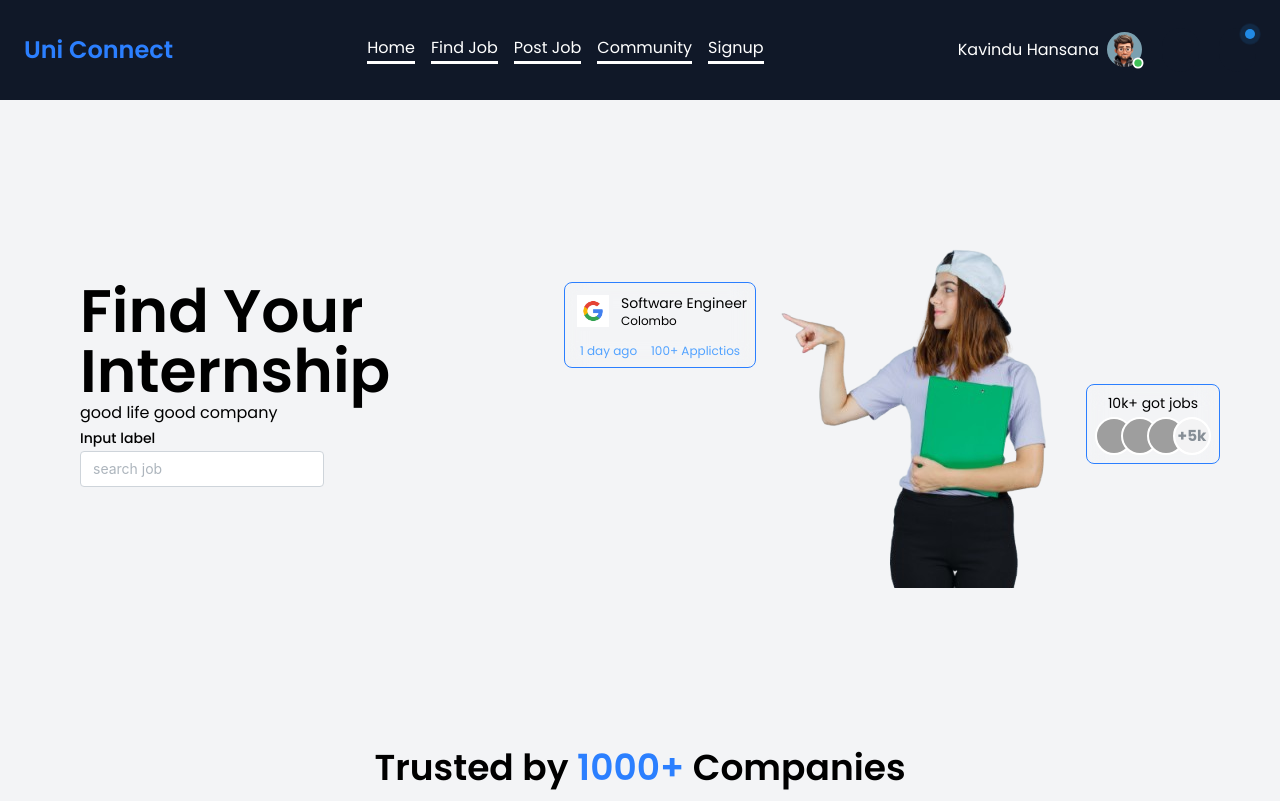
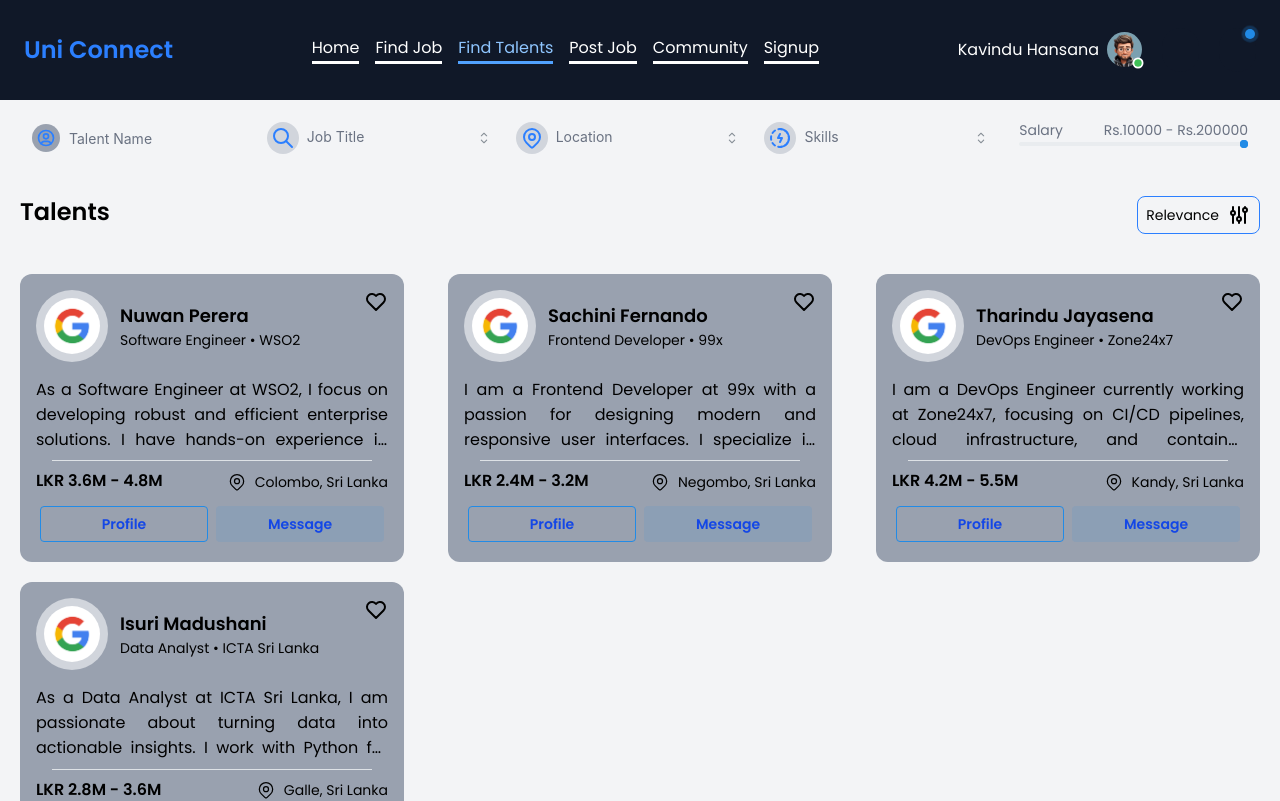
Before and after one commit to kavinduhcolombage/UniConnect_Frontend, a React (Vite) app: page /find-talents in a window 1280 px wide. Shown: the top 801 px of the page. Built offline with nearby package versions, Linux system fonts and the light colour scheme; grey boxes are pictures that could not be loaded; some icons are missing.

Commit message:
add FindTalentsPage, and implement SearchBar and talent Card

```diff
--- a/src/App.tsx
+++ b/src/App.tsx
@@ -5,12 +5,13 @@ import '@mantine/notifications/styles.css';
 import { BrowserRouter, Route, Routes } from 'react-router-dom';
 import { Suspense, lazy } from 'react';
 import { Notifications } from '@mantine/notifications';
+import FindTalentsPage from './pages/FIndTalentsPage';
 // import HomePage from './pages/HomePage';
 // import FindJob from './pages/FindJob';
 // import SignUpPage from './pages/SignUpPage';
 
 const HomePage = lazy(() => import('./pages/HomePage'));
-const FindJob = lazy(() => import('./pages/FindJob'));
+const FindJobPage = lazy(() => import('./pages/FindJobPage'));
 const SignUpPage = lazy(() => import('./pages/SignUpPage'));
 
 
@@ -39,7 +40,8 @@ function App() {
       <BrowserRouter>
       <Suspense fallback={<div>Loading...</div>}>
           <Routes>
-            <Route path="/find-job" element={<FindJob />} />
+            <Route path="/find-job" element={<FindJobPage />} />
+            <Route path="/find-talents" element={<FindTalentsPage />} />
             <Route path="/signup" element={<SignUpPage />} />
             <Route path="/login" element={<SignUpPage />} />
             <Route path="*" element={<HomePage />} />
--- /dev/null
+++ b/src/Data/TalentData.tsx
@@ -0,0 +1,53 @@
+import { IconMapPin, IconRecharging, IconSearch } from "@tabler/icons-react";
+
+const searchFields = [
+    { title: 'Job Title', icon: IconSearch, options: ['Designer', 'Developer', 'Product Manager', 'Marketing Specialist', 'Data Analyst', 'Sales Executive', 'Content Writer', 'Customer Support'] },
+    { title: 'Location', icon: IconMapPin, options: ['Delhi', 'New York', 'San Francisco', 'London', 'Berlin', 'Tokyo', 'Sydney', 'Toronto'] },
+    { title: 'Skills', icon: IconRecharging, options: ['HTML', 'CSS', 'JavaScript', 'React', 'Angular', 'Node.js', 'Python', 'Java', 'Ruby', 'PHP', 'SQL', 'MongoDB', 'PostgreSQL', 'Git', 'API Development', 'Testing and Debugging', 'Agile Methodologies', 'DevOps', 'AWS', 'Azure', 'Google Cloud'] },
+]
+
+const talents = [
+    {
+      name: "Nuwan Perera",
+      role: "Software Engineer",
+      company: "WSO2",
+      topSkills: ["Angular", "Java", "PostgreSQL"],
+      about: "As a Software Engineer at WSO2, I focus on developing robust and efficient enterprise solutions. I have hands-on experience in building full-stack applications using Angular for the front-end and Java for the backend. My database of choice is PostgreSQL due to its reliability and performance. I am committed to delivering clean code, scalable systems, and impactful solutions tailored to business needs in the Sri Lankan and global markets.",
+      expectedCtc: "LKR 3.6M - 4.8M",
+      location: "Colombo, Sri Lanka",
+      image: "avatar"
+    },
+    {
+      name: "Sachini Fernando",
+      role: "Frontend Developer",
+      company: "99x",
+      topSkills: ["Vue.js", "Tailwind CSS", "TypeScript"],
+      about: "I am a Frontend Developer at 99x with a passion for designing modern and responsive user interfaces. I specialize in building UI components with Vue.js and Tailwind CSS while maintaining accessibility and performance standards. I thrive in collaborative environments and enjoy transforming design concepts into interactive user experiences.",
+      expectedCtc: "LKR 2.4M - 3.2M",
+      location: "Negombo, Sri Lanka",
+      image: "avatar"
+    },
+    {
+      name: "Tharindu Jayasena",
+      role: "DevOps Engineer",
+      company: "Zone24x7",
+      topSkills: ["Docker", "Kubernetes", "AWS"],
+      about: "I am a DevOps Engineer currently working at Zone24x7, focusing on CI/CD pipelines, cloud infrastructure, and container orchestration. My expertise lies in automating workflows, optimizing deployment processes, and ensuring scalable infrastructure on AWS using tools like Docker and Kubernetes. I aim to bridge the gap between development and operations.",
+      expectedCtc: "LKR 4.2M - 5.5M",
+      location: "Kandy, Sri Lanka",
+      image: "avatar"
+    },
+    {
+      name: "Isuri Madushani",
+      role: "Data Analyst",
+      company: "ICTA Sri Lanka",
+      topSkills: ["Python", "Power BI", "SQL"],
+      about: "As a Data Analyst at ICTA Sri Lanka, I am passionate about turning data into actionable insights. I work with Python for data processing, SQL for data extraction, and Power BI for visual storytelling. My role supports strategic decision-making for digital transformation projects across Sri Lanka.",
+      expectedCtc: "LKR 2.8M - 3.6M",
+      location: "Galle, Sri Lanka",
+      image: "avatar"
+    }
+  ];
+
+
+export {searchFields , talents};
--- a/src/FindJob/Jobs.tsx
+++ b/src/FindJob/Jobs.tsx
@@ -1,5 +1,5 @@
 import { jobList } from "../Data/JobsData";
-import JobCard from "./JObCard";
+import JobCard from "./JobCard";
 import Sort from "./Sort";
 
 const Jobs = () => {
--- /dev/null
+++ b/src/FindTalent/SearchBar.tsx
@@ -0,0 +1,33 @@
+import { useState } from "react";
+import { searchFields } from "../Data/TalentData";
+import { Input, RangeSlider } from "@mantine/core";
+import MultiInput from "../FindJob/MultiInput";
+import { IconUserCircle } from "@tabler/icons-react";
+
+const SearchBar = () => {
+    const [value, setValue] = useState<[number, number]>([10000, 200000]);
+    return <div className="flex px-8 py-5">
+
+        <div className="flex items-center">
+            <div className="text-blue-500 bg-gray-400 rounded-full p-1 mr-2"><IconUserCircle size={20}/></div>
+            <Input className="[&_input]:!placeholder-gray-500" variant="unstyled" placeholder="Talent Name" />
+        </div>
+
+        {
+            searchFields.map((item, index) =>
+                <div key={index} className="w-1/5 mr-5">
+                    <MultiInput title={item.title} icon={item.icon} options={item.options} />
+                </div>)
+        }
+
+        <div className="w-1/5">
+            <div className="flex justify-between text-gray-500 text-sm">
+                <div>Salary</div>
+                <div>Rs.{value[0]} - Rs.{value[1]}</div>
+            </div>
+            <RangeSlider size="xs" value={value} onChange={setValue} />
+        </div>
+    </div>
+}
+
+export default SearchBar;
--- /dev/null
+++ b/src/FindTalent/TalentCard.tsx
@@ -0,0 +1,54 @@
+import { IconHeart, IconMapPin } from "@tabler/icons-react"
+import { Avatar, Button, Divider, Text } from '@mantine/core';
+import { Link } from "react-router-dom";
+
+const TalentCard = (props: any) => {
+    return <div className="flex flex-col gap-2 bg-gray-400 p-4 w-96 rounded-xl hover:shadow-[0_0_5px_1px_blue] !shadow-blue-400">
+        <div className="flex justify-between">
+            <div className="flex gap-3 items-center">
+                <div className="p-2 bg-gray-300 rounded-full">
+                    <Avatar size="lg" src="/google.png" alt="" />
+                </div>
+                <div>
+                    <div className="font-semibold text-lg">{props.name}</div>
+                    <div className="text-sm">{props.role} &bull; {props.company} </div>
+                </div>
+            </div>
+            <IconHeart className="cursor-pointer" />
+        </div>
+        <div className="flex gap-2 [&>div]:py-1 [&>div]:px-2 [&>div]:bg-gray-200 [&>div]:text-blue-500 [&>div]:rounded-lg text-xs">
+            {
+                props.topSkills?.map((skill:any, index:any) => {
+                    <div key={index} className="p-2 py-1 text-blue-500 rounded-lg text-xs">{skill}</div>
+                })
+            }
+
+        </div>
+        <Text className="text-xs text-justify" lineClamp={3}>
+            {props.about}
+        </Text>
+        <Divider size="xs" mx="md" />
+        <div className="flex justify-between">
+            <div className="font-semibold">
+                {props.expectedCtc}
+            </div>
+            <div className="flex gap-2 text-sm items-center">
+                <IconMapPin className="h-5 w-5" stroke={1.5} />
+                {props.location}
+            </div>
+        </div>
+
+        <div className="flex [&>*]:w-1/2 [&>*]:p-1">
+            <Link to="/talent-profile">
+                <Button className="!text-blue-700" variant="outline" fullWidth>Profile</Button>
+            </Link>
+            <div>
+                <Button className="!text-blue-700" variant="light" fullWidth>Message</Button>
+            </div>
+
+
+        </div>
+    </div>
+}
+
+export default TalentCard;
--- /dev/null
+++ b/src/FindTalent/Talents.tsx
@@ -0,0 +1,23 @@
+import { talents } from "../Data/TalentData";
+import Sort from "../FindJob/Sort";
+import TalentCard from "./TalentCard";
+
+
+const Talents = () => {
+    return <div className="p-5">
+        <div className="flex justify-between">
+            <div className="text-2xl font-semibold">Talents</div>
+            <Sort />
+        </div>
+        <div className="mt-10 flex flex-wrap gap-5 justify-between">
+            {
+                talents.map((talent, index) => <TalentCard key={index} {...talent} />
+                )
+            }
+        </div>
+
+
+    </div>
+}
+
+export default Talents;
--- a/src/layouts/NavLinks.tsx
+++ b/src/layouts/NavLinks.tsx
@@ -4,6 +4,7 @@ const NavLinks = () => {
     const links = [
         { name: 'Home', url: '/' },
         { name: 'Find Job', url: '/find-job' },
+        { name: 'Find Talents', url: '/find-talents' },
         { name: 'Post Job', url: '/post-job' },
         { name: 'Community', url: '/community' },
         { name: 'Signup', url: '/signup' },
--- /dev/null
+++ b/src/pages/FIndTalentsPage.tsx
@@ -0,0 +1,19 @@
+
+import SearchBar from "../FindTalent/SearchBar";
+import Talents from "../FindTalent/Talents";
+import Footer from "../Footer/Footer"
+import Header from "../layouts/Header"
+
+const FindTalentsPage = () => {
+    return (
+        <div className="bg-gray-100 min-h-[100vh] font-['poppins']">
+            <Header />
+            <SearchBar />
+            <Talents/>
+            <Footer />
+        </div>
+
+    )
+}
+
+export default FindTalentsPage;
```
Also changed, not shown: src/pages/FindJobPage.tsx (renamed from src/pages/FindJob.tsx).
